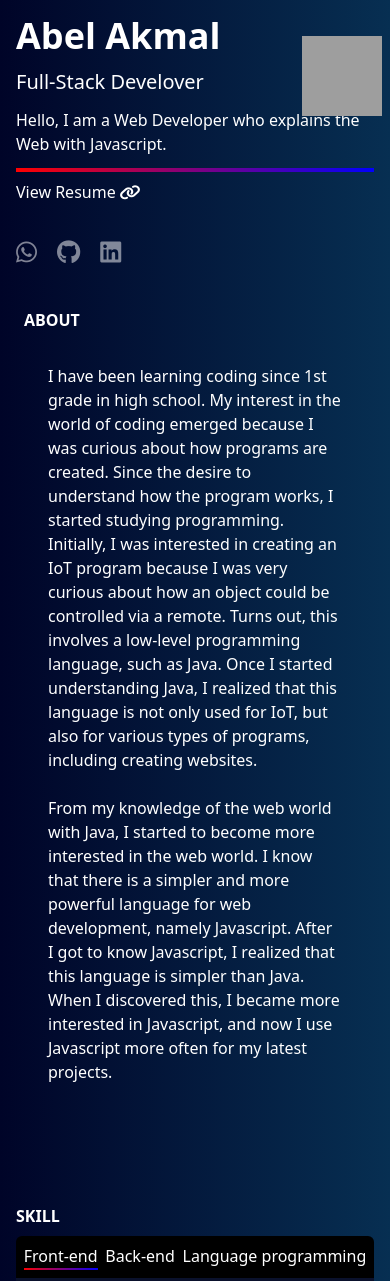
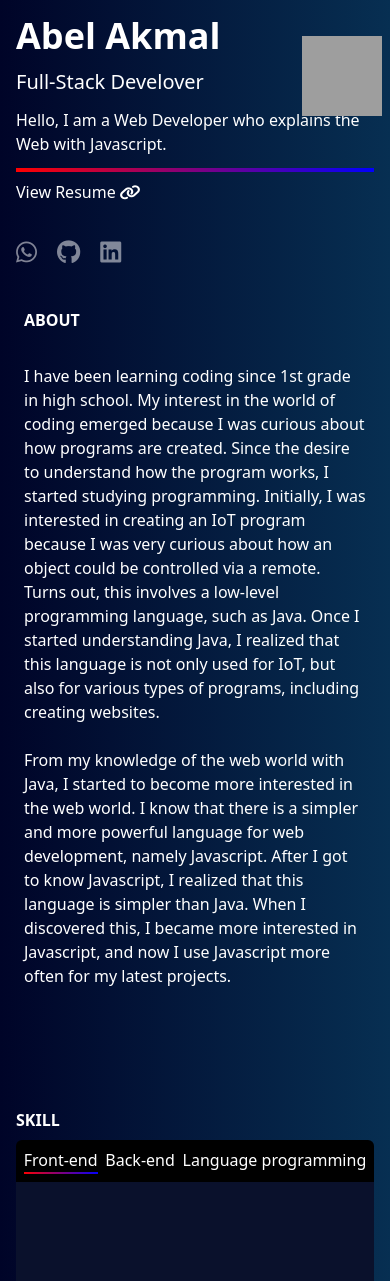
Before and after one commit to Abelakmal/portofolio-react, a React (Vite) app: page / in a window 390 px wide. Shown: the top 1281 px of the page. Built offline with nearby package versions, Linux system fonts and the light colour scheme; grey boxes are pictures that could not be loaded.

Commit message:
fix bug responsive mobile

```diff
--- a/src/components/About.jsx
+++ b/src/components/About.jsx
@@ -4,12 +4,12 @@ export const About = () => {
   return (
     <section id="about" className="lg:p-12 ">
       <h1 className="font-bold pb-2 y max-sm:pt-6  max-lg:pl-6 max-lg:pr-6 max-sm:sticky max-sm:top-0 max-lg:w-full max-sm:bg-gradient-to-r from-[#000428] to-[#072f52]">ABOUT</h1>
-      <p className="p1 mb-5 max-sm:m-6 max-lg:pl-6 max-lg:pr-6">
+      <p className="p1 mb-5 max-sm:m-6 max-lg:ml-6 max-lg:mr-6">
         I have been learning coding since 1st grade in high school. My interest in the world of coding emerged because I was curious about how programs are created. Since the desire to understand how the program works, I started studying
         programming. Initially, I was interested in creating an IoT program because I was very curious about how an object could be controlled via a remote. Turns out, this involves a low-level programming language, such as Java. Once I
         started understanding Java, I realized that this language is not only used for IoT, but also for various types of programs, including creating websites.
       </p>
-      <p className="p2 max-sm:m-6 max-lg:pl-6 max-lg:pr-6">
+      <p className="p2 max-sm:m-6 max-lg:ml-6 max-lg:mr-6">
         From my knowledge of the web world with Java, I started to become more interested in the web world. I know that there is a simpler and more powerful language for web development, namely Javascript. After I got to know Javascript, I
         realized that this language is simpler than Java. When I discovered this, I became more interested in Javascript, and now I use Javascript more often for my latest projects.
       </p>
```
